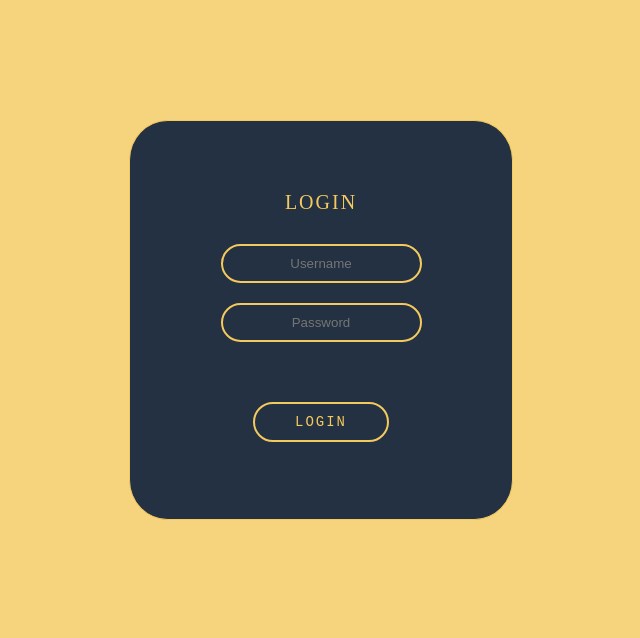
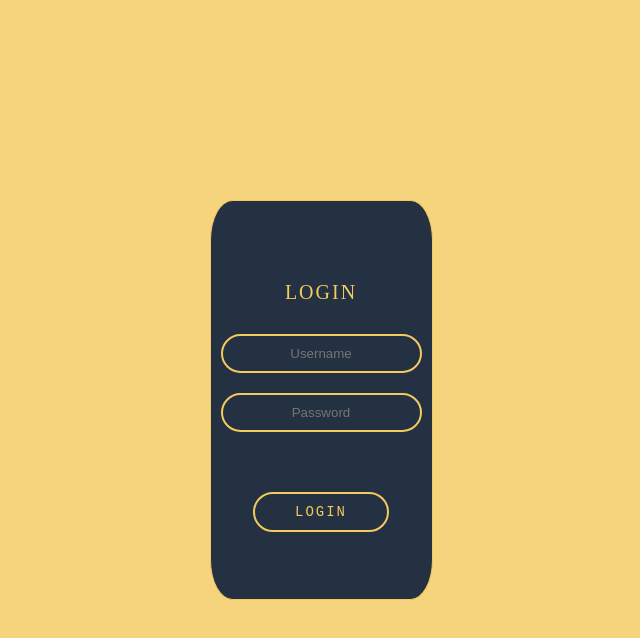
Before and after one commit to FyerBall/Login, a plain HTML site: page index.html in a window 1280 px wide. Shown: the whole page, without its empty margins (319-959 px from the left). Drawn offline with Linux system fonts and the light colour scheme.

Commit message:
flex added

```diff
--- a/style.css
+++ b/style.css
@@ -11,74 +11,76 @@ html {
 
 body {
   background: rgba(244, 201, 93, 0.8);
+  display: flex;
+  align-items: center;
+  justify-content: center;
+  height: 100vh;
 }
 
 /* Lognin box */
 .login--form {
-  position: absolute;
-  top: 40%;
-  left: 50%;
-  transform: translate(-50%, -50%);
-  border: 1px solid #F4C95D;
+  border: 1px solid #f4c95d;
   background: #233142;
   height: 50vh;
-  width: 30%;
+  padding: 10px;
   text-align: center;
-  border-radius: 10%
+  border-radius: 10%;
 }
 
 /* Login header */
 .login--header {
   font-size: 2rem;
-  color: #F4C95D;
+  color: #f4c95d;
   padding: 7rem 2rem 1rem;
   text-transform: uppercase;
   font-weight: lighter;
-  letter-spacing: .2rem;
+  letter-spacing: 0.2rem;
 }
 
 /* Username and password inputs */
-.login--username, .login--password {
-  border: 2px solid #F4C95D;
+.login--username,
+.login--password {
+  border: 2px solid #f4c95d;
   outline: none;
   display: block;
   margin: 2rem auto;
   text-align: center;
   padding: 1rem;
   background: none;
-  color: #F4C95D;
-  transition: .15s ease-in-out;
+  color: #f4c95d;
+  transition: 0.15s ease-in-out;
   border-radius: 2.4rem;
 }
 
 /* Username and password on focus */
-.login--username:focus, .login--password:focus {
+.login--username:focus,
+.login--password:focus {
   width: 16rem;
 }
 
 /* Login btn */
 .login--btn {
-  border: 2px solid #F4C95D;
+  border: 2px solid #f4c95d;
   outline: none;
   display: block;
   margin: 6rem auto;
   text-align: center;
   padding: 1rem 4rem;
   background: none;
-  color: #F4C95D;
-  transition: .15s ease-in-out;
+  color: #f4c95d;
+  transition: 0.15s ease-in-out;
   border-radius: 2.4rem;
   cursor: pointer;
   font-size: 1.4rem;
   text-transform: uppercase;
-  letter-spacing: .2rem;
+  letter-spacing: 0.2rem;
   font-family: monospace, sans-serif;
 }
 
 /* Login btn on hover */
 .login--btn:hover {
-  background: #F4C95D;
+  background: #f4c95d;
   color: #233142;
   /* transition: .3s ease; */
-  transition: all .8s ease-out;
+  transition: all 0.8s ease-out;
 }
```
